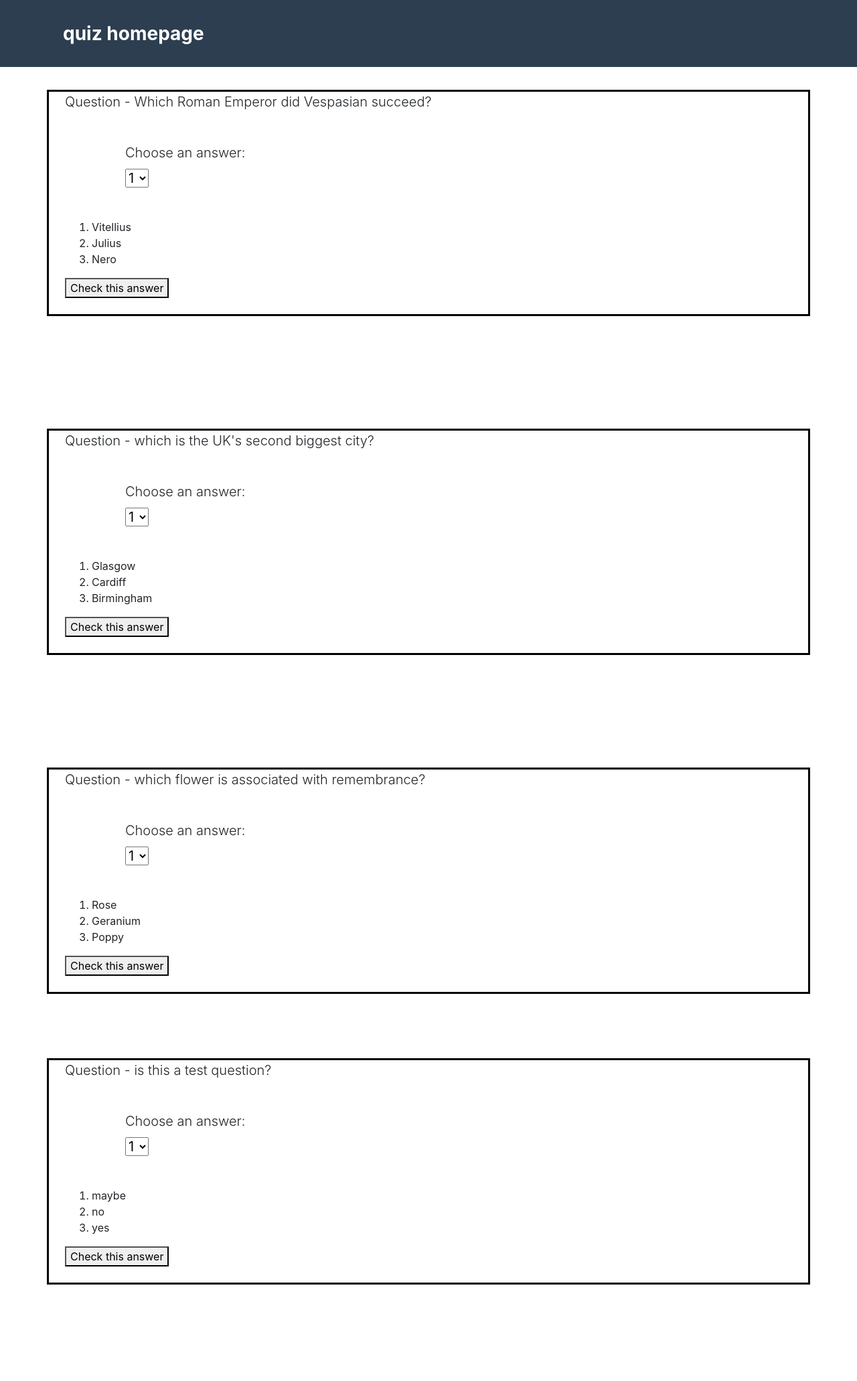
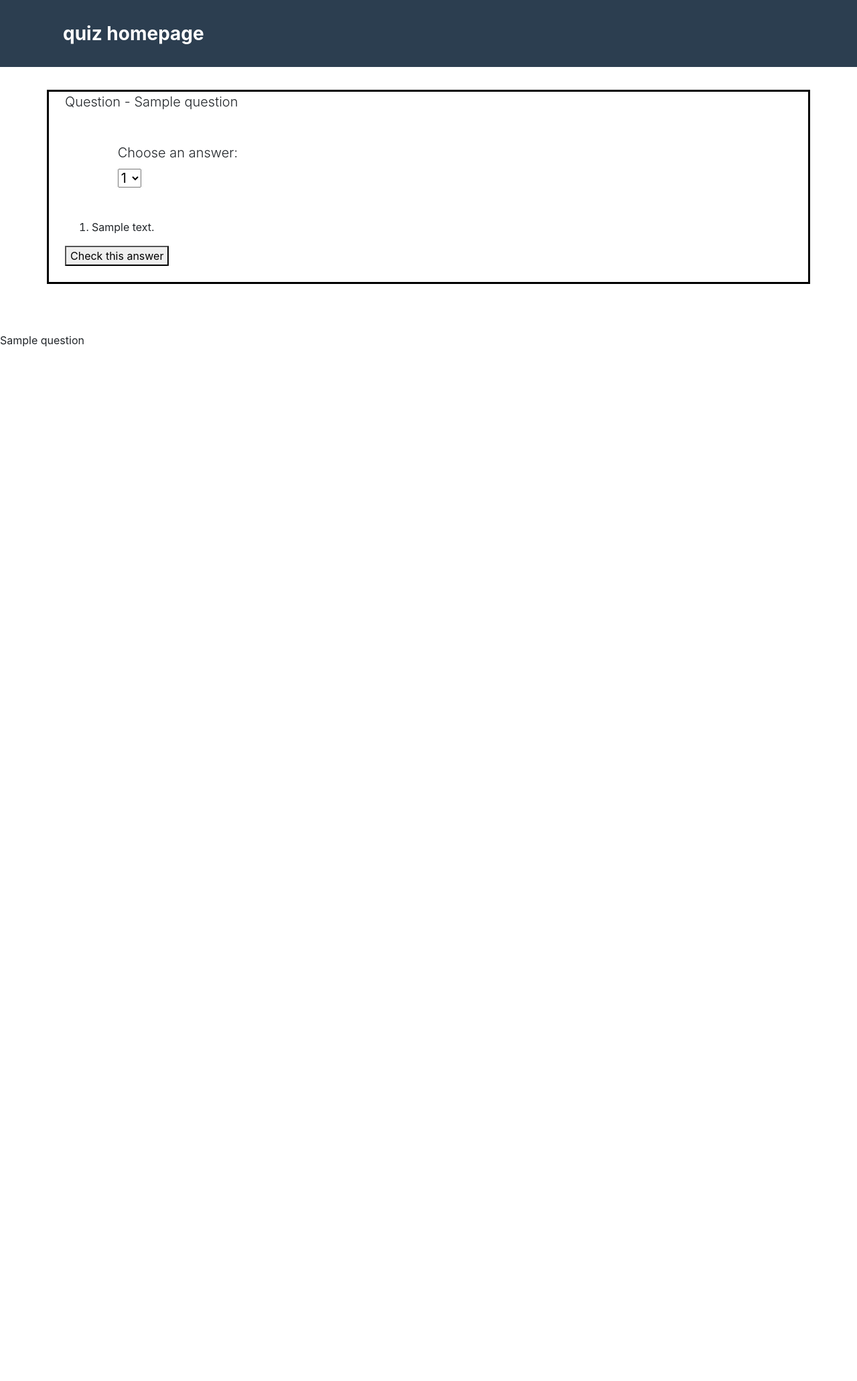
Before and after one commit to OMBowkerBBC/TeamPy, a Flask app: template templates/quizQuestions.html in a window 1280 px wide. Shown: the whole page at 67% size. After the commit the page ends 518 px from the top, so only its background shows below. Run offline with Flask 2, Linux system fonts and the light colour scheme; the template is opened without the code that fills it: most values are stand-ins (such as "Sample title", 1, 10 or a date in 2020); some libraries are stand-ins or nearby versions.

Commit message:
Added json parsing into main question page.

```diff
--- /dev/null
+++ b/Question.py
@@ -0,0 +1,6 @@
+class Question:
+
+    def __init__(self, question, answers, correct_answer):
+        self.question = question
+        self.answers = answers
+        self.correct_answer = correct_answer
--- a/server.py
+++ b/server.py
@@ -1,6 +1,7 @@
 from flask import Flask, render_template
 import sqlite3, json
 from DatbaseConnector import DatabaseConnector
+from Question import Question
 
 app = Flask(__name__)
 
@@ -11,6 +12,15 @@ def hello_world():
 @app.route("/quizStart", methods=["GET"])
 def quiz_start():
     return render_template("quizStart.html")
+
+@app.route("/category/<category>", methods=["GET"])
+def category(category):
+    with open('static/quiz folder/quiz1.json', 'r', encoding='utf-8') as file:
+        data = json.loads(file.read())['jillsquiz']
+        questions = [Question(**x) for x in data]
+        print(questions)
+
+    return render_template("quizQuestions.html", questions=questions)
 
 @app.route("/startquiz", methods=["GET"])
 def start_quiz():
--- a/static/quiz folder/quiz1.json
+++ b/static/quiz folder/quiz1.json
@@ -1,7 +1,5 @@
-var mydata = {
+{
 	"jillsquiz": [{
-			"topic": "history",
-			"quizquestions": [{
 			"question": "Which Roman Emperor did Vespasian succeed?",
 			"answers": [
 				"Vitellius",
@@ -17,11 +15,8 @@ var mydata = {
 				"Denbeigh ware"
 			],
 			"correct_answer": 2
-			}]
 		},
 		{
-			"topic": "geography",
-			"quizquestions": [{
 			"question": "which is the UK's second biggest city?",
 			"answers": [
 				"Glasgow",
@@ -37,11 +32,8 @@ var mydata = {
 				"Theshire"
 			],
 			"correct_answer": 2
-			}]
 		},
 		{
-			"topic": "flowers",
-			"quizquestions": [{
 			"question": "which flower is associated with remembrance?",
 			"answers": [
 				"Rose",
@@ -49,11 +41,8 @@ var mydata = {
 				"Poppy"
 			],
 			"correct_answer": 3
-			}]
 		},
 		{
-			"topic": "test",
-			"quizquestions": [{
 			"question": "is this a test question?",
 			"answers": [
 				"maybe",
@@ -61,7 +50,6 @@ var mydata = {
 				"yes"
 			],
 			"correct_answer": 3
-			}]
 		}
 	]
 }
--- a/templates/quizQuestions.html
+++ b/templates/quizQuestions.html
@@ -7,6 +7,15 @@
       content="width=device-width, initial-scale=1, shrink-to-fit=no"
     />
     <link href="css/styles.css" rel="stylesheet" />
+    <script>
+      const checkAnswer = (target) => {
+        const parent = target.parentElement;
+        const sibling = parent.getElementsByTagName("p")[1];
+        const answer = sibling.getElementsByTagName("select")[0].value;
+        const correctAnswer = target.getAttribute("data-answer");
+        answer == correctAnswer && alert("Correct");
+      }
+    </script>
   </head>
 
 
@@ -26,6 +35,7 @@
     </div>
 
   <!-- quiz question -->
+  {% for question in questions %}
     <section class="page-section portfolio" id="portfolio">
       <div class="container">
         <!-- Section Content-->
@@ -33,48 +43,41 @@
           class="row"
           style="border-width: medium; border-color: black; border-style: solid"
           id="0"
-        ></div>
+        >
+        <div class="col-lg-12 ml-auto">
+          <p class="pre-wrap lead">Question - {{ question.question }}</p>
+          <p class="pre-wrap lead">
+              <label>Choose an answer:</label>
+              <select>
+                <option value="1">1</option>
+                <option value="2">2</option>
+                <option value="3">3</option>
+              </select>
+              <ol>
+                 {% for answer in question.answers %}
+                    <li>{{ answer }}</li>
+                 {% endfor %}
+              </ol>
+          </p>
+          <button
+            data-answer="{{ question.correct_answer }}"
+            onclick="checkAnswer(this)"
+          >
+            Check this answer
+          </button>
+          <br/><br/>
+        </div>
+      </div>
      </div>
     </section>
+  {% endfor %}
 
-    <!-- quiz question -->
-    <section class="page-section portfolio" id="portfolio">
-      <div class="container">
-        <!-- Section Content-->
-        <div
-          class="row"
-          style="border-width: medium; border-color: black; border-style: solid"
-          id="1"
-        ></div>
-     </div>
-    </section>
+    {% for question in questions %}
+      <span>{{ question.question }}</span>
+    {% endfor %}
 
-    <!-- quiz question -->
-    <section class="page-section portfolio" id="portfolio">
-      <div class="container">
-        <!-- Section Content-->
-        <div
-          class="row"
-          style="border-width: medium; border-color: black; border-style: solid"
-          id="2"
-        ></div>
-     </div>
-
-     <!-- quiz question -->
-    <section class="page-section portfolio" id="portfolio">
-      <div class="container">
-        <!-- Section Content-->
-        <div
-          class="row"
-          style="border-width: medium; border-color: black; border-style: solid"
-          id="3"
-        ></div>
-     </div>
-
-    </section>
-
-    <script type="text/javascript" src="../static/quiz folder/quiz1.json"></script>
-
+    <script></script>
+<!--
     <script>
       mydata.jillsquiz.forEach((element, index) => {
         let ques = element.quizquestions[0].question;
@@ -118,7 +121,7 @@
       }
 
       // idk how much of this is needed
-    </script>
+    </script> -->
     <!-- Bootstrap core JS-->
     <script src="https://cdnjs.cloudflare.com/ajax/libs/jquery/3.4.1/jquery.min.js"></script>
     <script src="https://stackpath.bootstrapcdn.com/bootstrap/4.4.1/js/bootstrap.bundle.min.js"></script>
```
Lines whose indentation alone changed are shown as unchanged.
